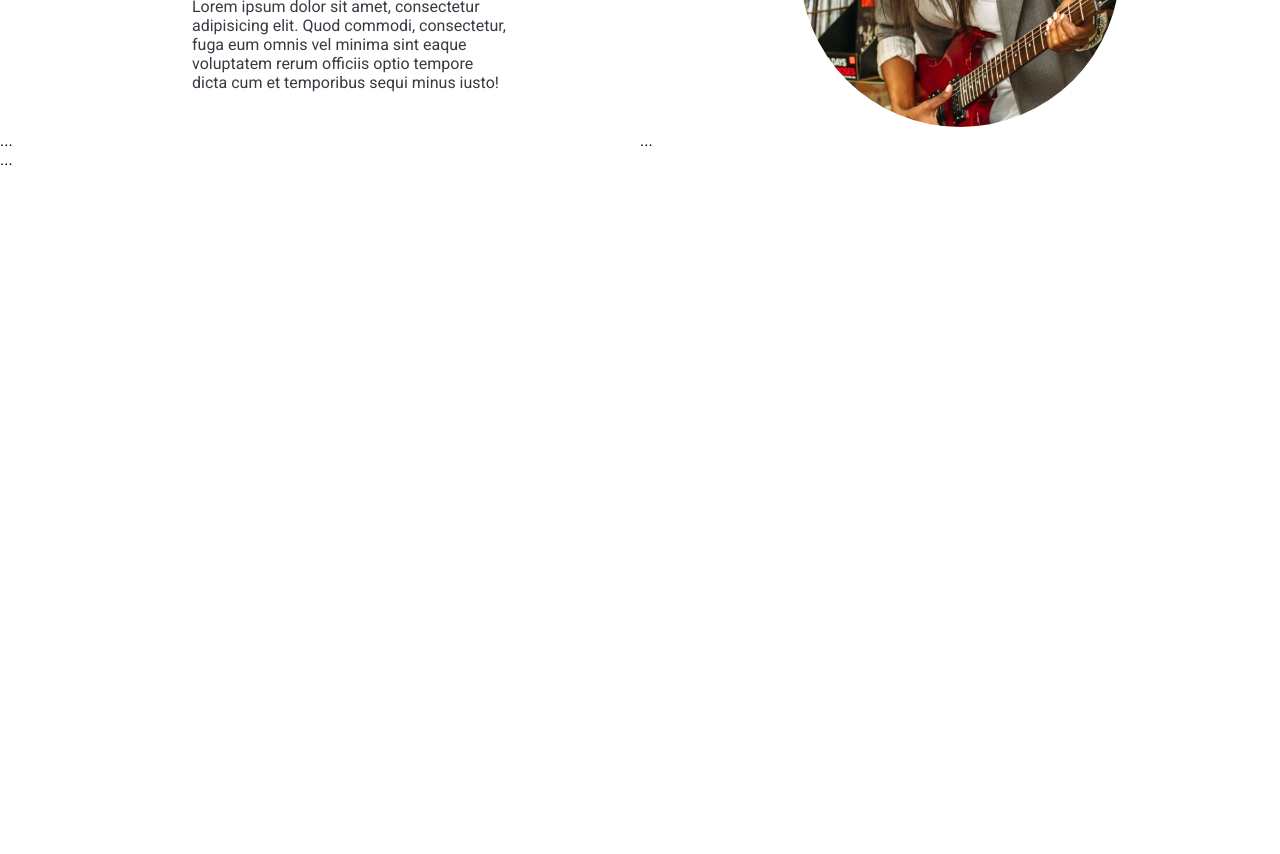
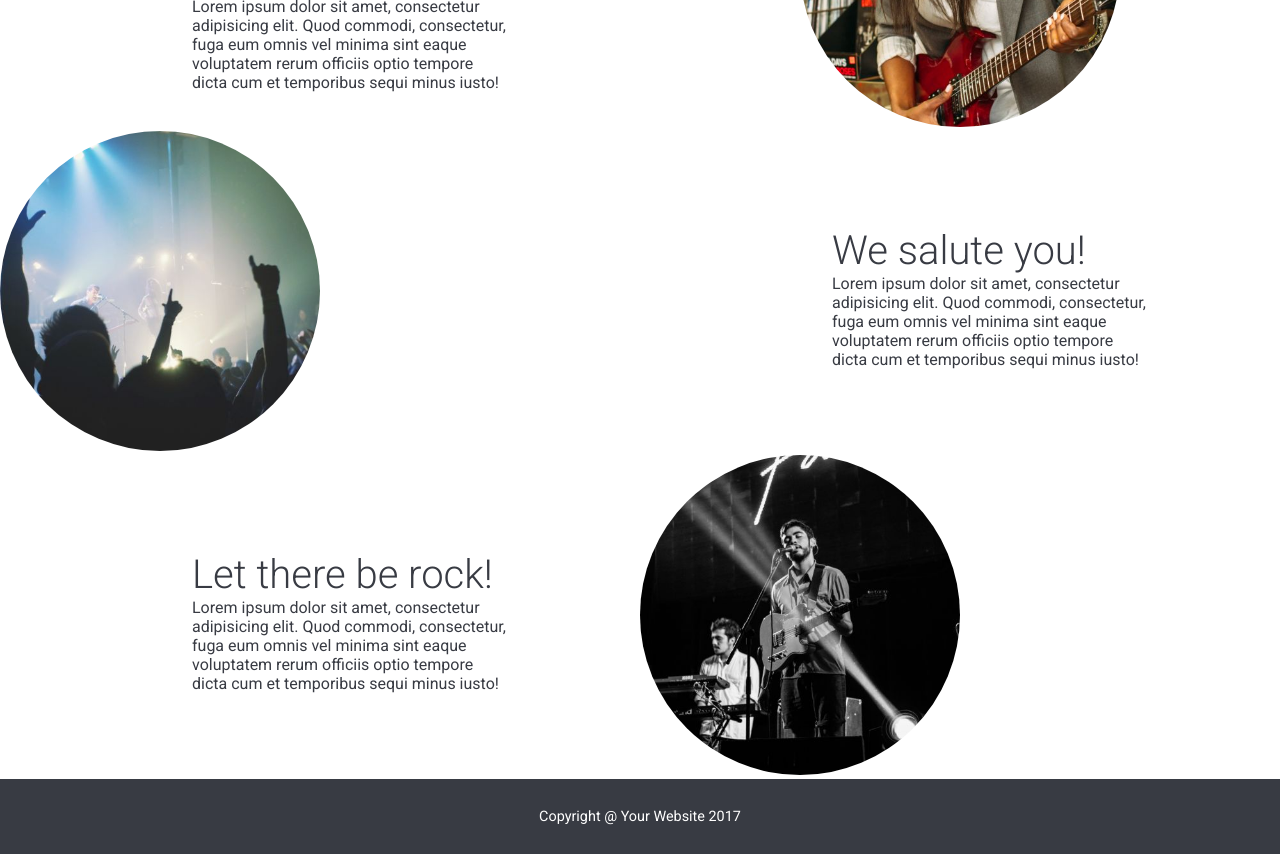
Before and after one commit to KarenAedo/rock-site, a plain HTML site: page index.html in a window 1280 px wide. Shown: the part 784-1638 px from the top of the page. Before the commit the page ends 953 px from the top, so only its background shows below. Drawn offline with Linux system fonts and the light colour scheme.

Commit message:
Footer y sections listas

```diff
--- a/assets/css/main.css
+++ b/assets/css/main.css
@@ -72,3 +72,11 @@ h2{
     font-weight: 300;
 	padding-top: 15%
 }
+footer{
+	background-color: #383B43;
+	color: #FFF;
+	font-size: 0.9em;
+	text-align: center;
+	padding-top: 2em;
+	padding-bottom: 2em;
+}
--- a/index.html
+++ b/index.html
@@ -38,7 +38,6 @@
 				</div>
 			</div>
 		</header>
-
 		<section>
 			<div class="row textAndImg">
 				<div class="col-6">
@@ -53,22 +52,30 @@
 		<section>
 			<div class="row">
 				<div class="col-6">
-
+					<img class="imgRock" src="assets/img/rock3.jpg" alt="#">
 				</div>
 				<div class="col-6">
-
+					<h2>We salute you!</h2>
+					<p class="text">Lorem ipsum dolor sit amet, consectetur adipisicing elit. Quod commodi, consectetur, fuga eum omnis vel minima sint eaque voluptatem rerum officiis optio tempore dicta cum et temporibus sequi minus iusto!</p>
 				</div>
 			</div>
 		</section>
 		<section>
 			<div class="row">
-				<div class="col-6">...</div>
-				<div class="col-6">...</div>
+				<div class="col-6">
+					<h2>Let there be rock!</h2>
+					<p class="text">Lorem ipsum dolor sit amet, consectetur adipisicing elit. Quod commodi, consectetur, fuga eum omnis vel minima sint eaque voluptatem rerum officiis optio tempore dicta cum et temporibus sequi minus iusto!</p>
+				</div>
+				<div class="col-6">
+					<img class="imgRock" src="assets/img/rock2.jpg" alt="#">
+				</div>
 			</div>
 		</section>
 		<footer>
 			<div class="row">
-				<div class="col-12">...</div>
+				<div class="col-12">
+					<p>Copyright @ Your Website 2017</p>
+				</div>
 			</div>
 		</footer>
 	</div>
```
